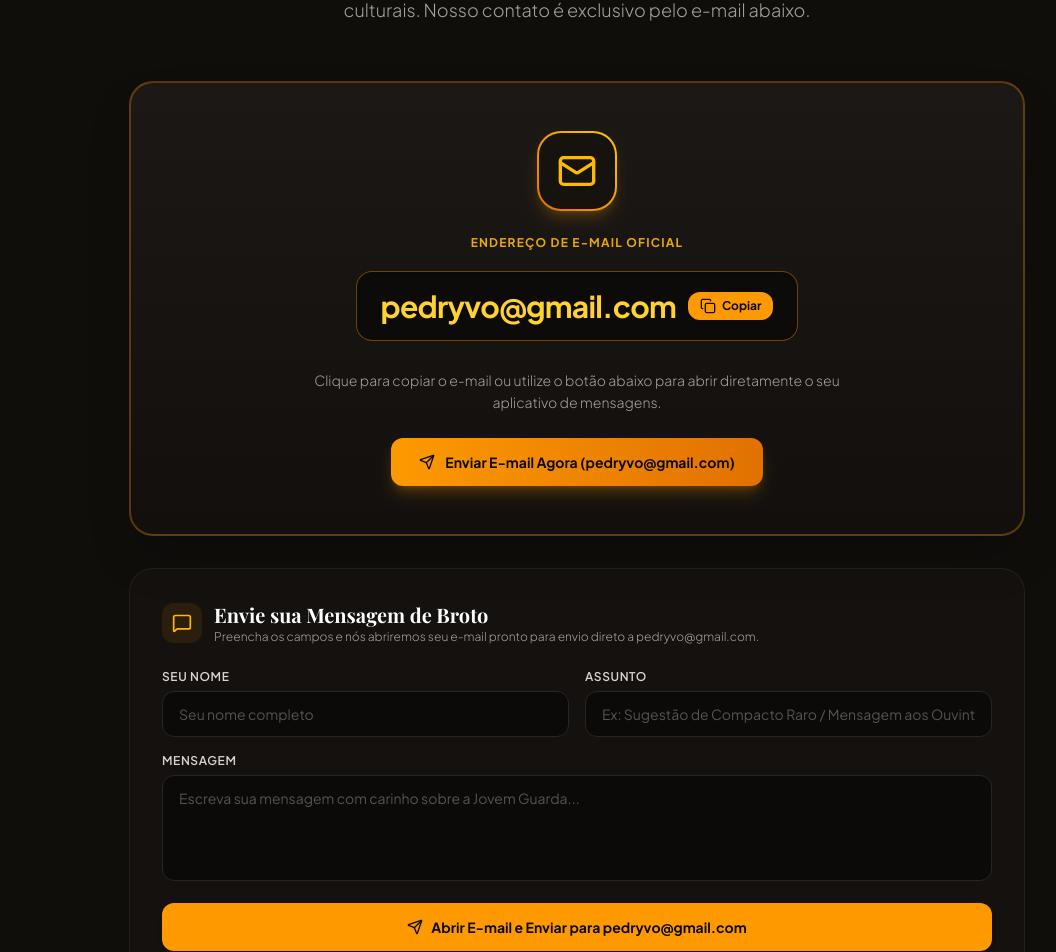
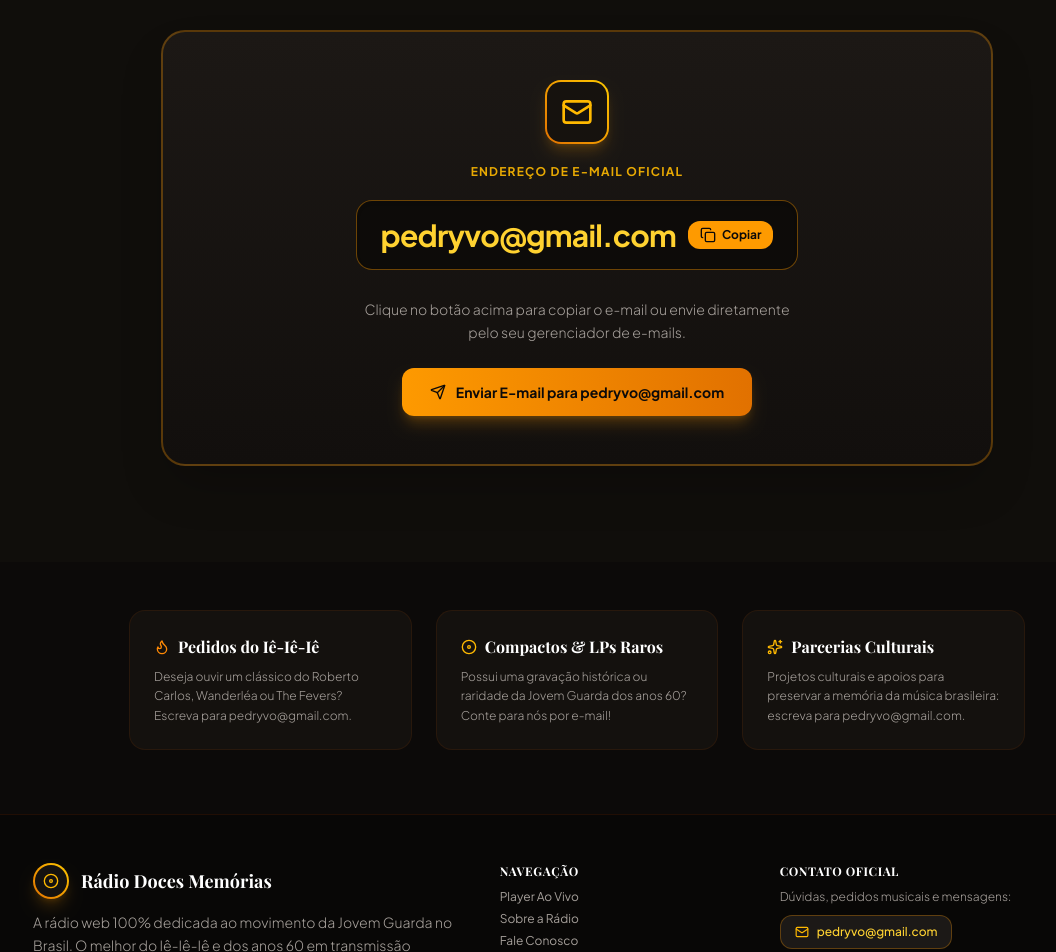
Before and after one commit to pedryvo/aivohomepage, a Next.js app: page /contato in a window 1280 px wide. Shown: the part 417-1369 px from the top of the page, without its empty margins (63-1119 px from the left). Built offline with nearby package versions, Linux system fonts and the light colour scheme.

Commit message:
feat: configurar stream ao vivo oficial e remover formulário de mensagem da seção de contato

```diff
--- a/components/sections/contact.tsx
+++ b/components/sections/contact.tsx
@@ -1,14 +1,11 @@
 "use client";
 
 import React, { useState } from "react";
-import { Mail, Copy, Check, Send, Sparkles, MessageSquare, Radio, Heart, Flame } from "lucide-react";
+import { Mail, Copy, Check, Send } from "lucide-react";
 import { RADIO_CONFIG } from "@/lib/radio-config";
 
 export function Contact() {
   const [copied, setCopied] = useState(false);
-  const [subject, setSubject] = useState("");
-  const [message, setMessage] = useState("");
-  const [senderName, setSenderName] = useState("");
 
   const handleCopyEmail = () => {
     navigator.clipboard.writeText(RADIO_CONFIG.contactEmail);
@@ -16,47 +13,31 @@
     setTimeout(() => setCopied(false), 2500);
   };
 
-  const handleSendEmail = (e: React.FormEvent) => {
-    e.preventDefault();
-    const mailSubject = encodeURIComponent(
-      subject || `[Contato Jovem Guarda] Rádio Doces Memórias - ${senderName || "Ouvinte"}`
-    );
-    const mailBody = encodeURIComponent(
-      `Olá, equipe da Rádio Doces Memórias (Jovem Guarda)!\n\n` +
-      `Nome: ${senderName || "Não informado"}\n\n` +
-      `Mensagem:\n${message || "Olá, gostaria de entrar em contato com a rádio da Jovem Guarda."}\n\n` +
-      `É uma brasa, mora!`
-    );
-    window.location.href = `mailto:${RADIO_CONFIG.contactEmail}?subject=${mailSubject}&body=${mailBody}`;
-  };
-
   return (
-    <section id="contato" className="py-20 md:py-28 bg-[#100e0b] relative overflow-hidden border-t border-stone-900">
+    <section id="contato" className="py-16 md:py-24 bg-[#100e0b] relative overflow-hidden border-t border-stone-900">
       {/* Background glow */}
       <div className="absolute top-1/2 left-1/2 -translate-x-1/2 -translate-y-1/2 w-[600px] h-[300px] bg-amber-500/5 rounded-full blur-[140px] pointer-events-none -z-10" />
 
-      <div className="max-w-7xl mx-auto px-4 sm:px-6 lg:px-8">
+      <div className="max-w-4xl mx-auto px-4 sm:px-6 lg:px-8">
         {/* Section Header */}
-        <div className="text-center max-w-3xl mx-auto mb-14">
+        <div className="text-center max-w-2xl mx-auto mb-10">
           <div className="inline-flex items-center gap-2 px-3.5 py-1.5 rounded-full bg-amber-500/10 border border-amber-500/20 text-amber-300 text-xs font-bold uppercase tracking-wider mb-4">
             <Mail className="size-3.5" />
             <span>Canal Oficial de Atendimento</span>
           </div>
-          <h2 className="font-serif text-3xl sm:text-4xl lg:text-5xl font-bold text-white tracking-tight">
-            Fale com a Rádio da Jovem Guarda
+          <h2 className="font-serif text-3xl sm:text-4xl font-bold text-white tracking-tight">
+            Fale Conosco
           </h2>
-          <p className="mt-4 text-stone-400 text-base sm:text-lg font-light leading-relaxed">
-            Dúvidas, sugestões de compactos da Jovem Guarda, mensagens de brotos e parcerias culturais. Nosso contato é exclusivo pelo e-mail abaixo.
+          <p className="mt-3 text-stone-400 text-sm sm:text-base font-light leading-relaxed">
+            Dúvidas, pedidos musicais, sugestões ou parcerias? Nosso canal de atendimento é exclusivamente pelo e-mail abaixo.
           </p>
         </div>
 
-        {/* Contact Card Container */}
-        <div className="max-w-4xl mx-auto">
-          {/* Main Email Hero Highlight */}
-          <div className="rounded-3xl bg-gradient-to-b from-[#1c1815] to-[#120f0d] border-2 border-amber-500/30 p-8 sm:p-10 md:p-12 text-center shadow-2xl relative overflow-hidden mb-8">
-            <div className="size-16 sm:size-20 rounded-3xl bg-gradient-to-tr from-amber-600 to-yellow-400 p-[2px] mx-auto mb-6 shadow-lg shadow-amber-500/20">
-              <div className="size-full bg-[#16120e] rounded-[22px] flex items-center justify-center text-amber-400">
-                <Mail className="size-8 sm:size-10" />
+        {/* Main Email Card Highlight */}
+        <div className="rounded-3xl bg-gradient-to-b from-[#1c1815] to-[#120f0d] border-2 border-amber-500/30 p-8 sm:p-10 md:p-12 text-center shadow-2xl relative overflow-hidden">
+          <div className="size-14 sm:size-16 rounded-2xl bg-gradient-to-tr from-amber-600 to-yellow-400 p-[2px] mx-auto mb-5 shadow-lg shadow-amber-500/20">
+            <div className="size-full bg-[#16120e] rounded-[14px] flex items-center justify-center text-amber-400">
+              <Mail className="size-7 sm:size-8" />
             </div>
           </div>
 
@@ -80,88 +61,18 @@
             </button>
           </div>
 
-            <p className="text-sm text-stone-400 max-w-xl mx-auto mt-4 font-light leading-relaxed">
-              Clique para copiar o e-mail ou utilize o botão abaixo para abrir diretamente o seu aplicativo de mensagens.
+          <p className="text-xs sm:text-sm text-stone-400 max-w-md mx-auto mt-4 font-light leading-relaxed">
+            Clique no botão acima para copiar o e-mail ou envie diretamente pelo seu gerenciador de e-mails.
           </p>
 
-            <div className="flex flex-wrap items-center justify-center gap-4 mt-6">
+          <div className="flex justify-center mt-6">
             <a
               href={`mailto:${RADIO_CONFIG.contactEmail}`}
               className="inline-flex items-center gap-2.5 px-7 py-3.5 rounded-xl bg-gradient-to-r from-amber-500 to-amber-600 hover:from-amber-400 hover:to-amber-500 text-stone-950 font-bold text-sm shadow-lg shadow-amber-500/25 transition-all hover:scale-105 cursor-pointer"
             >
               <Send className="size-4" />
-                <span>Enviar E-mail Agora ({RADIO_CONFIG.contactEmail})</span>
+              <span>Enviar E-mail para {RADIO_CONFIG.contactEmail}</span>
             </a>
-            </div>
-          </div>
-
-          {/* Quick Message Composer Form */}
-          <div className="rounded-3xl bg-[#14110e] border border-stone-800/80 p-6 sm:p-8">
-            <div className="flex items-center gap-3 mb-6">
-              <div className="size-10 rounded-xl bg-amber-500/10 flex items-center justify-center text-amber-400">
-                <MessageSquare className="size-5" />
-              </div>
-              <div>
-                <h3 className="font-serif text-xl font-bold text-white">
-                  Envie sua Mensagem de Broto
-                </h3>
-                <p className="text-xs text-stone-400 font-light">
-                  Preencha os campos e nós abriremos seu e-mail pronto para envio direto a {RADIO_CONFIG.contactEmail}.
-                </p>
-              </div>
-            </div>
-
-            <form onSubmit={handleSendEmail} className="space-y-4">
-              <div className="grid grid-cols-1 sm:grid-cols-2 gap-4">
-                <div>
-                  <label className="block text-xs font-semibold uppercase tracking-wider text-stone-300 mb-1.5">
-                    Seu Nome
-                  </label>
-                  <input
-                    type="text"
-                    value={senderName}
-                    onChange={(e) => setSenderName(e.target.value)}
-                    placeholder="Seu nome completo"
-                    className="w-full px-4 py-3 rounded-xl bg-[#0c0a09] border border-stone-800 focus:border-amber-500 text-stone-100 text-sm placeholder:text-stone-600 focus:outline-none transition-colors"
-                  />
-                </div>
-
-                <div>
-                  <label className="block text-xs font-semibold uppercase tracking-wider text-stone-300 mb-1.5">
-                    Assunto
-                  </label>
-                  <input
-                    type="text"
-                    value={subject}
-                    onChange={(e) => setSubject(e.target.value)}
-                    placeholder="Ex: Sugestão de Compacto Raro / Mensagem aos Ouvintes"
-                    className="w-full px-4 py-3 rounded-xl bg-[#0c0a09] border border-stone-800 focus:border-amber-500 text-stone-100 text-sm placeholder:text-stone-600 focus:outline-none transition-colors"
-                  />
-                </div>
-              </div>
-
-              <div>
-                <label className="block text-xs font-semibold uppercase tracking-wider text-stone-300 mb-1.5">
-                  Mensagem
-                </label>
-                <textarea
-                  rows={4}
-                  required
-                  value={message}
-                  onChange={(e) => setMessage(e.target.value)}
-                  placeholder="Escreva sua mensagem com carinho sobre a Jovem Guarda..."
-                  className="w-full px-4 py-3 rounded-xl bg-[#0c0a09] border border-stone-800 focus:border-amber-500 text-stone-100 text-sm placeholder:text-stone-600 focus:outline-none transition-colors resize-none"
-                />
-              </div>
-
-              <button
-                type="submit"
-                className="w-full flex items-center justify-center gap-2 px-6 py-3.5 rounded-xl bg-amber-500 hover:bg-amber-400 text-stone-950 font-bold text-sm shadow-md transition-all cursor-pointer"
-              >
-                <Send className="size-4" />
-                <span>Abrir E-mail e Enviar para {RADIO_CONFIG.contactEmail}</span>
-              </button>
-            </form>
           </div>
         </div>
       </div>
--- a/lib/radio-config.ts
+++ b/lib/radio-config.ts
@@ -13,10 +13,9 @@
 
 /**
  * CONFIGURAÇÃO DA RÁDIO DOCES MEMÓRIAS - JOVEM GUARDA
- *
- * Para alterar a URL do streaming no futuro, basta atualizar a constante STREAM_URL abaixo.
  */
-export const STREAM_URL = "https://stream.zeno.fm/f3wvbbqmdg8uv"; // Substitua pela URL final do seu streaming de Jovem Guarda.
+export const STREAM_URL = "http://64.177.41.185:8000/live";
+export const M3U_STREAM_URL = "http://64.177.41.185:8000/live.m3u";
 
 export const RADIO_CONFIG: RadioConfig = {
   name: "Rádio Doces Memórias",
@@ -24,6 +23,7 @@
   tagline: "É uma brasa, mora! A rádio 100% dedicada aos grandes sucessos da Jovem Guarda brasileira.",
   contactEmail: "pedryvo@gmail.com",
   streamUrl: STREAM_URL,
+  backupStreamUrl: M3U_STREAM_URL,
   frequencyLabel: "Web FM • Jovem Guarda Online",
   bitrate: "128 kbps HD Estéreo",
   programTitle: "Doces Memórias: O Melhor da Jovem Guarda",
```
Lines whose indentation alone changed are shown as unchanged.
